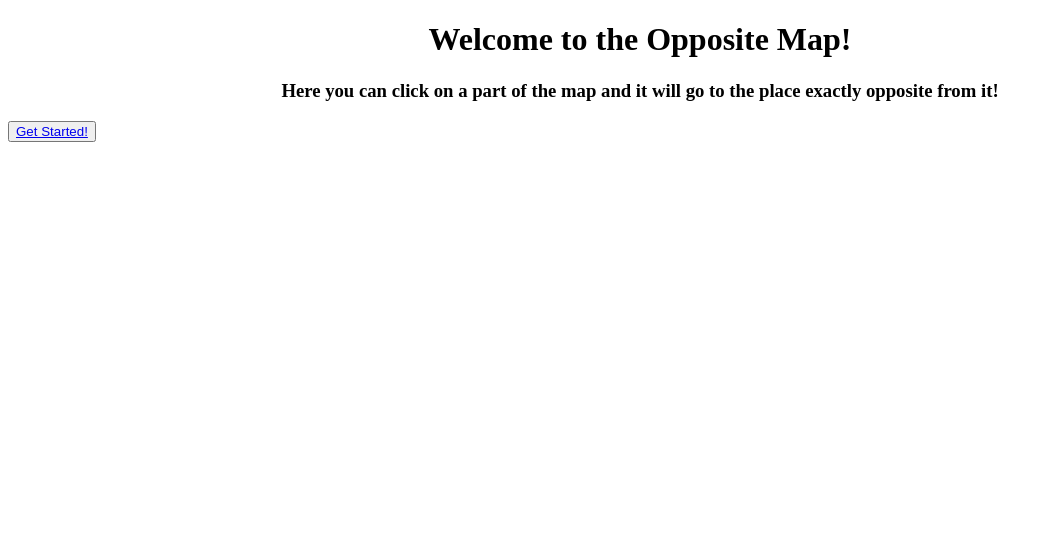
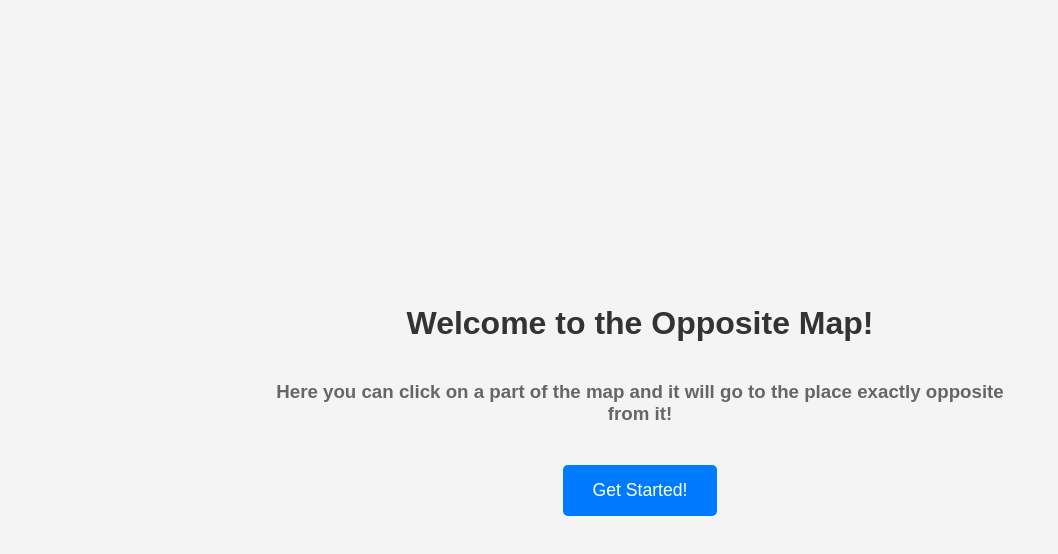
Before and after one commit to daniel-inderos/opposite-map, a plain HTML site: page index.html in a window 1280 px wide. Shown: the whole page, without its empty margins (0-1058 px from the left). Drawn offline with Linux system fonts and the light colour scheme.

Commit message:
Changed literally everything
I totally didn't use GPT 4 for this

```diff
--- a/index.html
+++ b/index.html
@@ -5,23 +5,56 @@
     <meta name="viewport" content="width=device-width, initial-scale=1.0">
     <title>Welcome to Opposite</title>
     <style>
+        body {
+            font-family: 'Arial', sans-serif;
+            background-color: #f4f4f4;
+            display: flex;
+            flex-direction: column;
+            justify-content: center;
+            align-items: center;
+            height: 100vh;
+            margin: 0;
+        }
+
         .main-header {
+            color: #333;
+            font-size: 2em;
+            margin-bottom: 20px;
+        }
+
+        .instructions {
+            color: #666;
+            margin-bottom: 40px;
+            width: 60%;
             text-align: center;
         }
-        .instructions {
-            text-align: center;
+
+        .get-started {
+            background-color: #007BFF;
+            color: #fff;
+            padding: 15px 30px;
+            border: none;
+            border-radius: 5px;
+            font-size: 1.1em;
+            cursor: pointer;
+            transition: background-color 0.3s;
         }
-        .get-started {
-            text-align: center;
+
+        .get-started:hover {
+            background-color: #0056b3;
         }
+
         .get-started-link {
-            text-align: center;
+            text-decoration: none;
+            color: #fff;
         }
     </style>
 </head>
 <body>
     <h1 class="main-header">Welcome to the Opposite Map!</h1>
     <h3 class="instructions">Here you can click on a part of the map and it will go to the place exactly opposite from it!</h3>
-    <button class="get-started"><a href="page.html" class="get-started-link">Get Started!</a></button>
+    <button class="get-started">
+        <a href="page.html" class="get-started-link">Get Started!</a>
+    </button>
 </body>
 </html>
```
